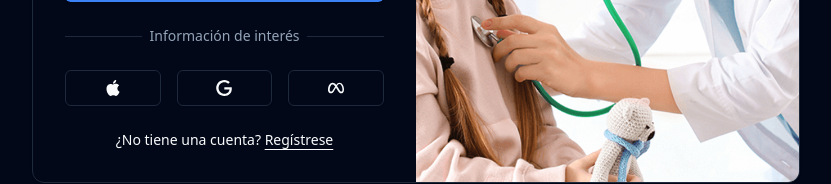
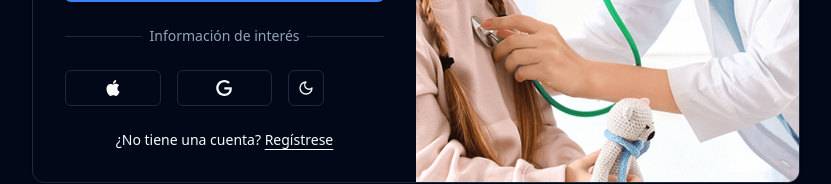
Before and after one commit to watchtheblind/CPSNQ, a React (Vite) app: page / in a window 1280 px wide. Shown: the part 471-655 px from the top of the page, without its empty margins (224-1055 px from the left). Built offline with nearby package versions, Linux system fonts and the light colour scheme.

Commit message:
feat: apply theme button

```diff
--- a/src/components/login-form.tsx
+++ b/src/components/login-form.tsx
@@ -3,7 +3,7 @@ import { Button } from "@/components/ui/button";
 import { Card, CardContent } from "@/components/ui/card";
 import { Input } from "@/components/ui/input";
 import { Label } from "@/components/ui/label";
-
+import { ModeToggle } from "./mode-toggle";
 export function LoginForm({
   className,
   ...props
@@ -68,15 +68,7 @@ export function LoginForm({
                   </svg>
                   <span className="sr-only">Login with Google</span>
                 </Button>
-                <Button variant="outline" className="w-full">
-                  <svg xmlns="http://www.w3.org/2000/svg" viewBox="0 0 24 24">
-                    <path
-                      d="M6.915 4.03c-1.968 0-3.683 1.28-4.871 3.113C.704 9.208 0 11.883 0 14.449c0 .706.07 1.369.21 1.973a6.624 6.624 0 0 0 .265.86 5.297 5.297 0 0 0 .371.761c.696 1.159 1.818 1.927 3.593 1.927 1.497 0 2.633-.671 3.965-2.444.76-1.012 1.144-1.626 2.663-4.32l.756-1.339.186-.325c.061.1.121.196.183.3l2.152 3.595c.724 1.21 1.665 2.556 2.47 3.314 1.046.987 1.992 1.22 3.06 1.22 1.075 0 1.876-.355 2.455-.843a3.743 3.743 0 0 0 .81-.973c.542-.939.861-2.127.861-3.745 0-2.72-.681-5.357-2.084-7.45-1.282-1.912-2.957-2.93-4.716-2.93-1.047 0-2.088.467-3.053 1.308-.652.57-1.257 1.29-1.82 2.05-.69-.875-1.335-1.547-1.958-2.056-1.182-.966-2.315-1.303-3.454-1.303zm10.16 2.053c1.147 0 2.188.758 2.992 1.999 1.132 1.748 1.647 4.195 1.647 6.4 0 1.548-.368 2.9-1.839 2.9-.58 0-1.027-.23-1.664-1.004-.496-.601-1.343-1.878-2.832-4.358l-.617-1.028a44.908 44.908 0 0 0-1.255-1.98c.07-.109.141-.224.211-.327 1.12-1.667 2.118-2.602 3.358-2.602zm-10.201.553c1.265 0 2.058.791 2.675 1.446.307.327.737.871 1.234 1.579l-1.02 1.566c-.757 1.163-1.882 3.017-2.837 4.338-1.191 1.649-1.81 1.817-2.486 1.817-.524 0-1.038-.237-1.383-.794-.263-.426-.464-1.13-.464-2.046 0-2.221.63-4.535 1.66-6.088.454-.687.964-1.226 1.533-1.533a2.264 2.264 0 0 1 1.088-.285z"
-                      fill="currentColor"
-                    />
-                  </svg>
-                  <span className="sr-only">Login with Meta</span>
-                </Button>
+                <ModeToggle></ModeToggle>
               </div>
               <div className="text-center text-sm">
                 ¿No tiene una cuenta?{" "}
```
